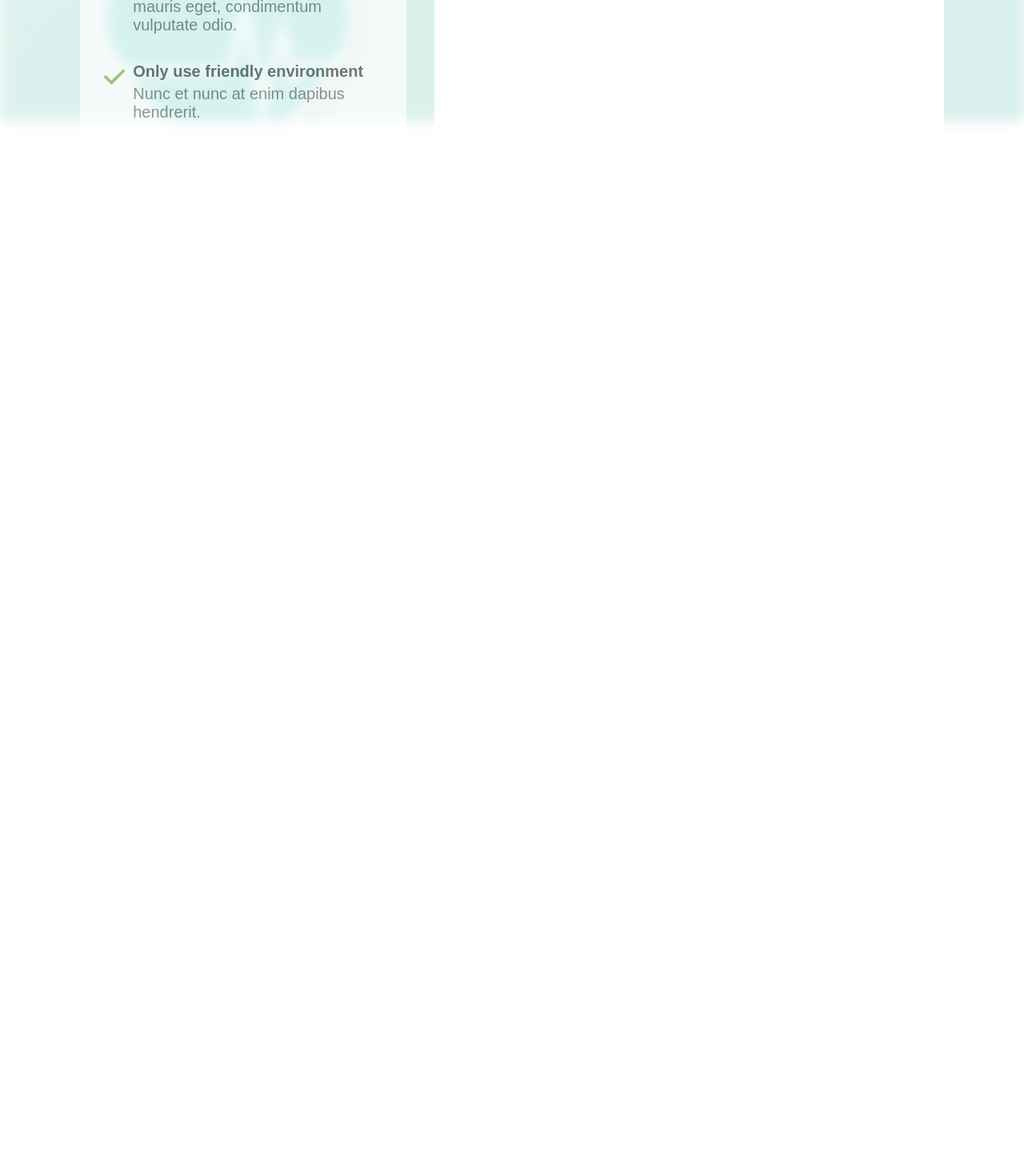
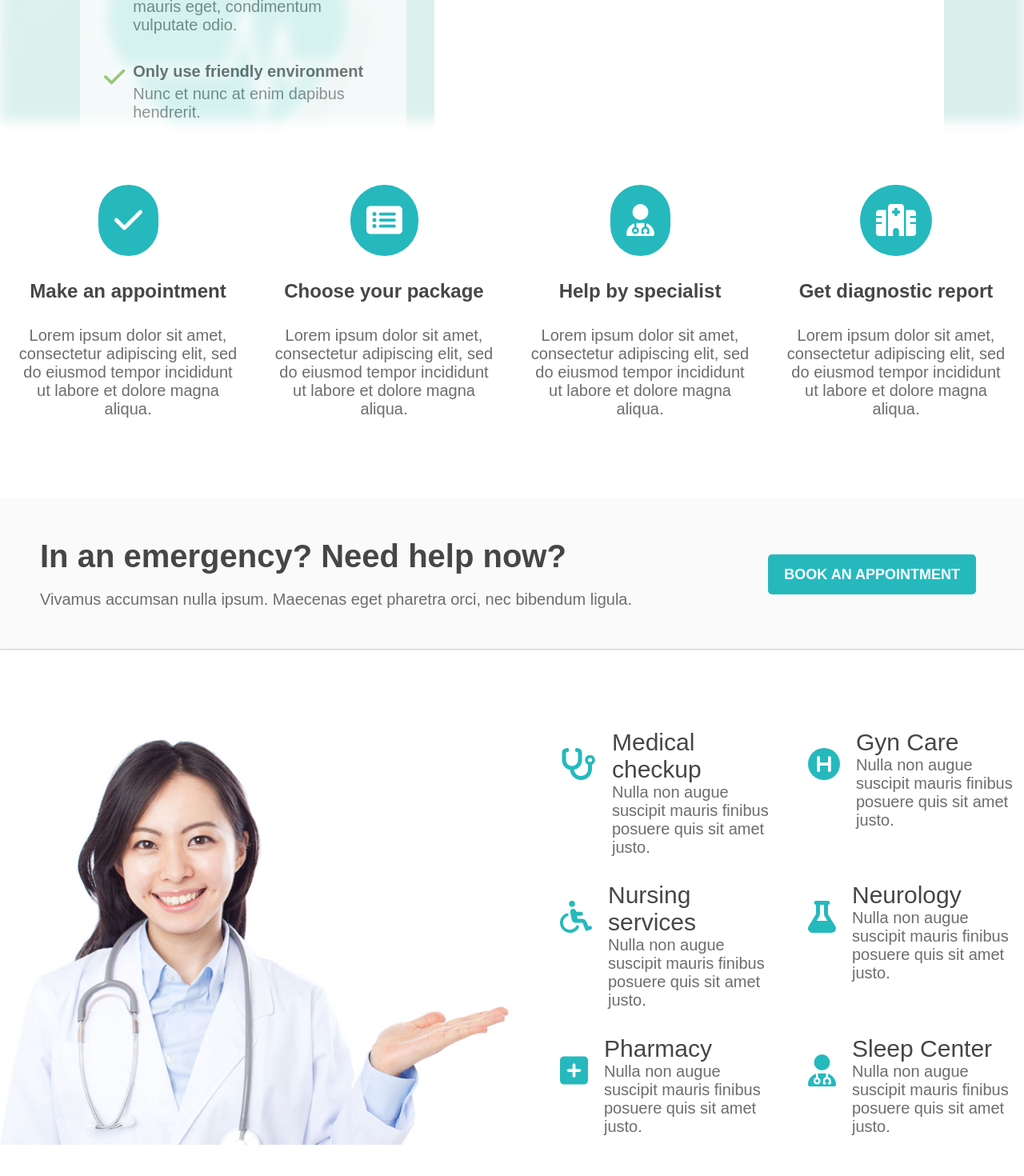
Before and after one commit to PSPenta/medicio-template, a React (Create React App) app: page / in a window 1280 px wide. Shown: the part 648-2118 px from the top of the page at 80% size. Before the commit the page ends 855 px from the top, so only its background shows below. Built offline with nearby package versions, Linux system fonts and the light colour scheme.

Commit message:
Services section created

```diff
--- a/src/App.jsx
+++ b/src/App.jsx
@@ -2,6 +2,7 @@ import './App.css';
 import Banner from './components/Banner';
 import Header from './components/Header';
 import Introduction from './components/Introduction';
+import Services from './components/Services';
 
 function App() {
   return (
@@ -9,6 +10,7 @@ function App() {
       <Banner />
       <Header />
       <Introduction />
+      <Services />
     </div>
   );
 }
--- /dev/null
+++ b/src/components/MainService.css
@@ -0,0 +1,11 @@
+.main-service {
+  display: flex;
+  justify-content: space-between;
+}
+
+.main-service span {
+  color: var(--blue);
+  padding: 20px;
+  font-size: 40px;
+  font-weight: 900;
+}
--- /dev/null
+++ b/src/components/MainService.jsx
@@ -0,0 +1,15 @@
+import './MainService.css';
+
+function MainService(props) {
+  return (
+    <div className={'main-service'}>
+      <span>{props.icon}</span>
+      <div className={'service-content'}>
+        <h3>{props.heading}</h3>
+        <p>{props.description}</p>
+      </div>
+    </div>
+  );
+}
+
+export default MainService;
--- /dev/null
+++ b/src/components/ServiceStep.css
@@ -0,0 +1,24 @@
+.primary-service {
+  margin: 0 20px;
+  text-align: center;
+}
+
+.primary-service span {
+  background-color: var(--blue);
+  color: var(--white);
+  padding: 20px;
+  font-size: 40px;
+  font-weight: 900;
+  border-radius: 100px;
+}
+
+.primary-service h2 {
+  margin: 0;
+  margin-top: 50px;
+}
+
+.primary-service p {
+  /* width: 25%; */
+  margin: 0;
+  margin-top: 30px;
+}
--- /dev/null
+++ b/src/components/ServiceStep.jsx
@@ -0,0 +1,13 @@
+import './ServiceStep.css';
+
+function ServiceStep(props) {
+  return (
+    <div className={'primary-service'}>
+      <span>{props.icon}</span>
+      <h2>{props.heading}</h2>
+      <p>{props.description}</p>
+    </div>
+  );
+}
+
+export default ServiceStep;
--- /dev/null
+++ b/src/components/Services.css
@@ -0,0 +1,41 @@
+.service-procedure {
+  margin: 100px 0;
+  display: flex;
+  justify-content: space-between;
+}
+
+.emergency {
+  background-color: var(--off-white);
+  box-shadow: 0px 1px 2px var(--light-grey);
+  padding: 50px;
+  display: flex;
+  justify-content: space-between;
+}
+
+.emergency .emergency-text p {
+  margin-top: 20px;
+}
+
+.emergency .btn {
+  height: 50px;
+  font-size: 18px;
+  padding: 10px 20px;
+  margin-top: 20px;
+}
+
+.main-services {
+  margin: 100px 0;
+  display: flex;
+  justify-content: space-between;
+}
+
+.main-services img {
+  width: 50%;
+  margin-right: 40px;
+}
+
+.main-services .service-list {
+  display: grid;
+  grid-template-columns: repeat(2, 1fr);
+  grid-gap: 20px;
+}
--- /dev/null
+++ b/src/components/Services.jsx
@@ -0,0 +1,56 @@
+import { FontAwesomeIcon } from '@fortawesome/react-fontawesome';
+import {
+  faCheck,
+  faCircleH,
+  faFlask,
+  faHospital,
+  faRectangleList,
+  faSquarePlus,
+  faStethoscope,
+  faUserDoctor,
+  faWheelchair
+} from '@fortawesome/free-solid-svg-icons';
+
+import MainService from './MainService';
+import ServiceStep from './ServiceStep';
+import serviceImg from './service.jpg';
+import './Services.css';
+
+function Services() {
+  let bookAppointment = () => {
+    return;
+  };
+
+  return (
+    <section className={'services'}>
+      <div className={'container'}>
+        <div className={'service-procedure'}>
+          <ServiceStep icon={<FontAwesomeIcon icon={faCheck} />} heading={'Make an appointment'} description={'Lorem ipsum dolor sit amet, consectetur adipiscing elit, sed do eiusmod tempor incididunt ut labore et dolore magna aliqua.'} />
+          <ServiceStep icon={<FontAwesomeIcon icon={faRectangleList} />} heading={'Choose your package'} description={'Lorem ipsum dolor sit amet, consectetur adipiscing elit, sed do eiusmod tempor incididunt ut labore et dolore magna aliqua.'} />
+          <ServiceStep icon={<FontAwesomeIcon icon={faUserDoctor} />} heading={'Help by specialist'} description={'Lorem ipsum dolor sit amet, consectetur adipiscing elit, sed do eiusmod tempor incididunt ut labore et dolore magna aliqua.'} />
+          <ServiceStep icon={<FontAwesomeIcon icon={faHospital} />} heading={'Get diagnostic report'} description={'Lorem ipsum dolor sit amet, consectetur adipiscing elit, sed do eiusmod tempor incididunt ut labore et dolore magna aliqua.'} />
+        </div>
+        <div className={'emergency'}>
+          <div className={'emergency-text'}>
+            <h1>In an emergency? Need help now?</h1>
+            <p>Vivamus accumsan nulla ipsum. Maecenas eget pharetra orci, nec bibendum ligula.</p>
+          </div>
+          <button className={'btn'} onClick={bookAppointment}>Book an appointment</button>
+        </div>
+        <div className={'main-services'}>
+          <img src={serviceImg} alt={'Our Services'} />
+          <div className={'service-list'}>
+            <MainService icon={<FontAwesomeIcon icon={faStethoscope} />} heading={'Medical checkup'} description={'Nulla non augue suscipit mauris finibus posuere quis sit amet justo.'} />
+            <MainService icon={<FontAwesomeIcon icon={faCircleH} />} heading={'Gyn Care'} description={'Nulla non augue suscipit mauris finibus posuere quis sit amet justo.'} />
+            <MainService icon={<FontAwesomeIcon icon={faWheelchair} />} heading={'Nursing services'} description={'Nulla non augue suscipit mauris finibus posuere quis sit amet justo.'} />
+            <MainService icon={<FontAwesomeIcon icon={faFlask} />} heading={'Neurology'} description={'Nulla non augue suscipit mauris finibus posuere quis sit amet justo.'} />
+            <MainService icon={<FontAwesomeIcon icon={faSquarePlus} />} heading={'Pharmacy'} description={'Nulla non augue suscipit mauris finibus posuere quis sit amet justo.'} />
+            <MainService icon={<FontAwesomeIcon icon={faUserDoctor} />} heading={'Sleep Center'} description={'Nulla non augue suscipit mauris finibus posuere quis sit amet justo.'} />
+          </div>
+        </div>
+      </div>
+    </section>
+  );
+}
+
+export default Services;
```
Also changed, not shown: src/components/service.jpg (added).
